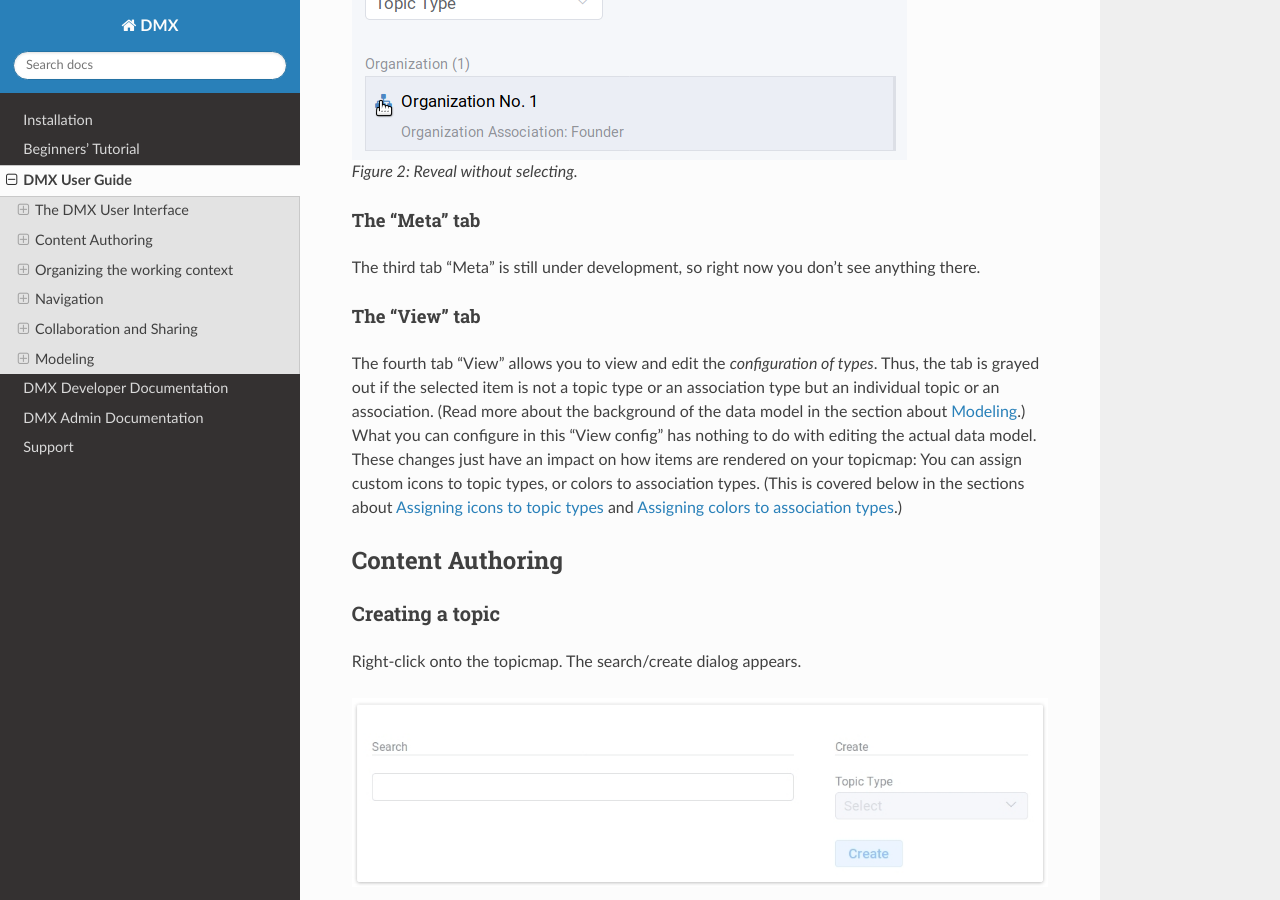
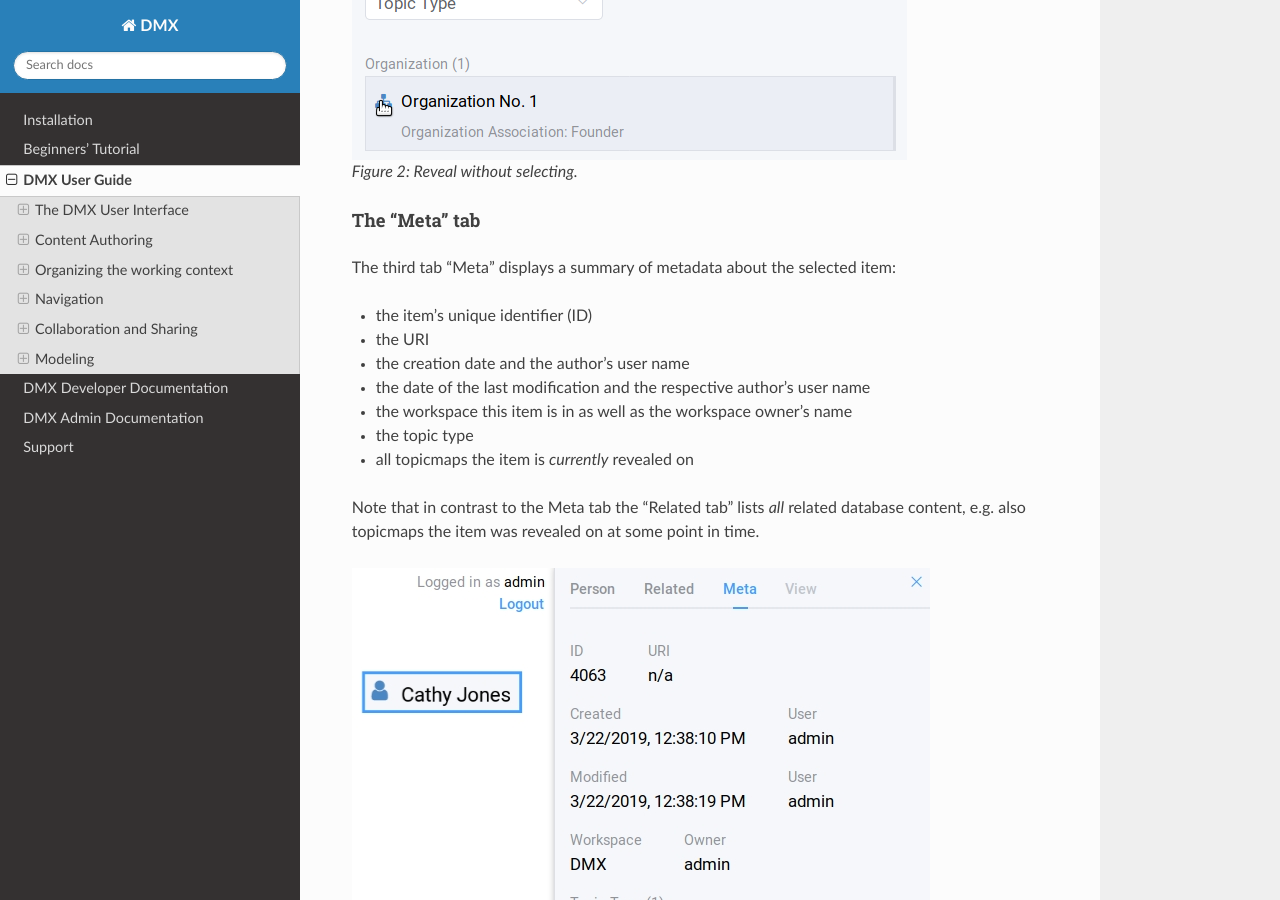
Before and after one commit to dmx-systems/dmx-documentation, a Sphinx documentation site: the page built from docs/user.rst, in a window 1280 px wide and 900 px high, scrolled down 7677 px. Built offline with Sphinx 7.4.7 and the Read the Docs theme 2.0.0, drawn with Linux system fonts in a browser that asks for light colours.

Commit message:
Added the Meta tab

```diff
--- a/docs/user.rst
+++ b/docs/user.rst
@@ -177,7 +177,19 @@
 The "Meta" tab
 --------------
 
-The third tab "Meta" is still under development, so right now you don't see anything there.
+The third tab "Meta" displays a summary of metadata about the selected item:
+
+* the item's unique identifier (ID)
+* the URI
+* the creation date and the author's user name
+* the date of the last modification and the respective author's user name
+* the workspace this item is in as well as the workspace owner's name
+* the topic type
+* all topicmaps the item is *currently* revealed on
+
+Note that in contrast to the Meta tab the "Related tab" lists *all* related database content, e.g. also topicmaps the item was revealed on at some point in time.
+
+.. image:: _static/detail-panel-meta-tab.png
 
 .. _user-detail-panel-the-view-tab:
 
```
Also changed, not shown: docs/_static/detail-panel-meta-tab.png (added).
